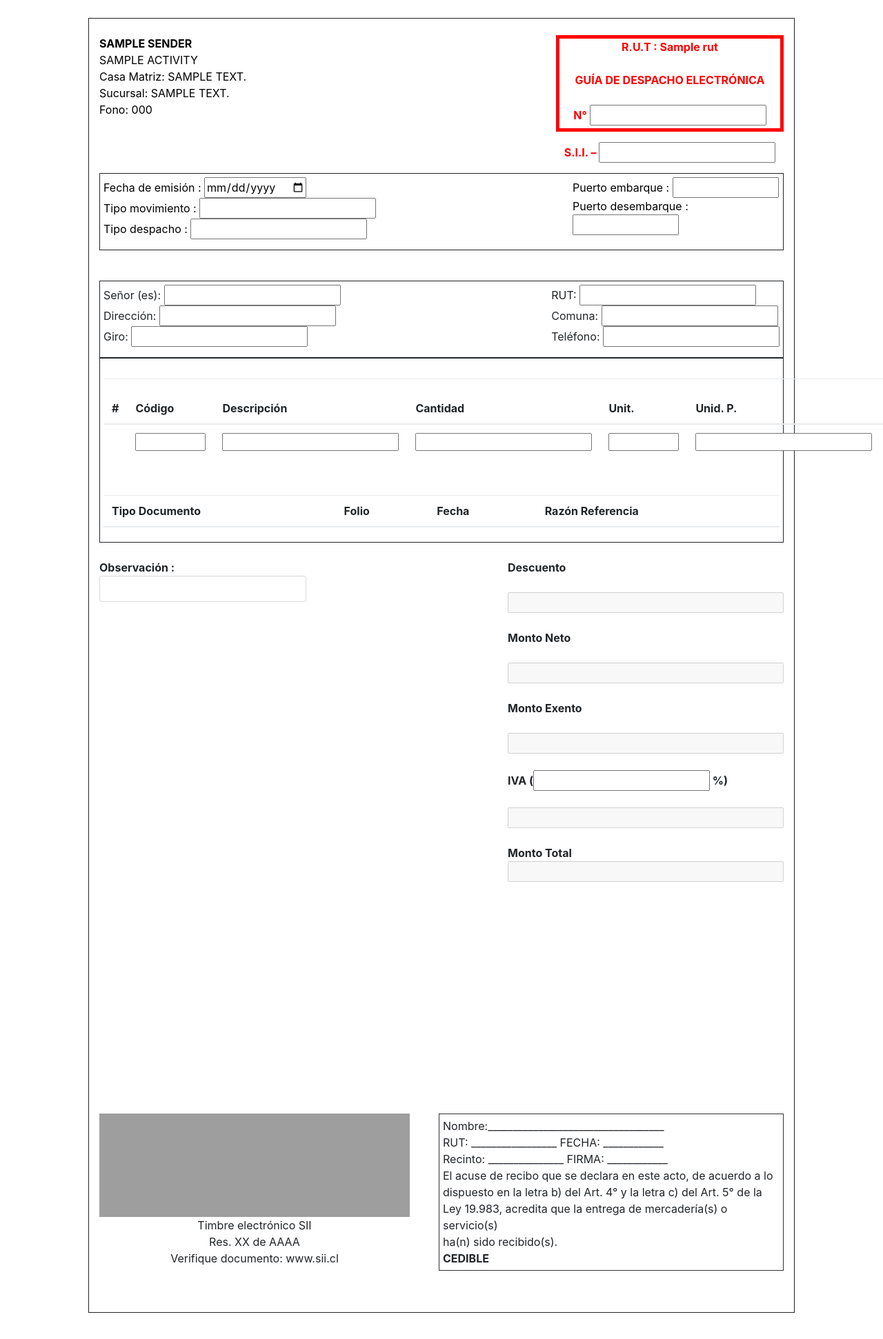
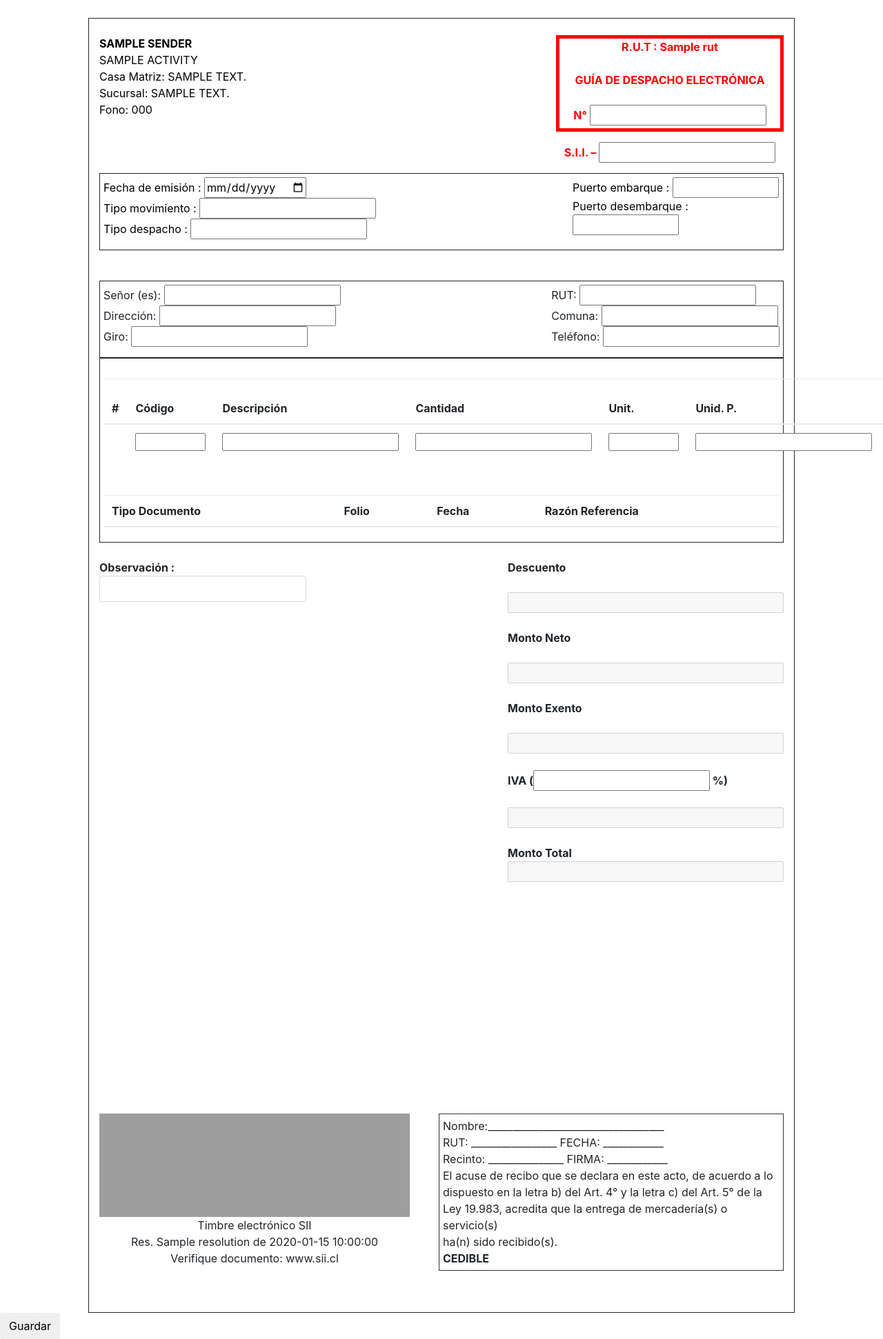
Before and after one commit to carlosveliz/sii-dte-py, a Flask app: template web/templates/sii_document_52_form.html in a window 1280 px wide; the page is wider, and only the part inside the window is pictured. Shown: that part at 69% size. Before the commit the page ends 1904 px from the top of that part, so only its background shows below. Run offline with Flask 2, Linux system fonts and the light colour scheme; the visitor is signed in with stand-in values (Sample User, id 1); the template is opened without the code that fills it: most values are stand-ins (such as "Sample title", 1, 10 or a date in 2020); lists and menus that the app fills with data are empty; some libraries are stand-ins or nearby versions; grey boxes are pictures that could not be loaded.

Commit message:
Added resolution

```diff
--- a/web/templates/sii_document_33.html
+++ b/web/templates/sii_document_33.html
@@ -233,7 +233,7 @@ p {
 			<div class="ted">
 				<img src="{{ted}}" style="height:150px; width:450px" alt="TED {{ted}}" /> <br />
 				Timbre electrónico SII <br />
-				Res. XX de AAAA <br />
+				Res. {{ parameters['Header']['Specifics']['User']['Resolution'] }} de {{ parameters['Header']['Specifics']['User']['ResolutionDate'] }} <br />
 				Verifique documento: www.sii.cl <br />
 			</div>
 			<div class="manual-registed"">
--- a/web/templates/sii_document_52_form.html
+++ b/web/templates/sii_document_52_form.html
@@ -259,7 +259,7 @@ p {
 			<div class="ted">
 				<img src="{{ted}}" style="height:150px; width:450px" alt="TED : Timbre electrónico SII" /> <br />
 				Timbre electrónico SII <br />
-				Res. XX de AAAA <br />
+				Res. {{ parameters['Header']['Specifics']['User']['Resolution'] }} de {{ parameters['Header']['Specifics']['User']['ResolutionDate'] }} <br />
 				Verifique documento: www.sii.cl <br />
 			</div>
 			<div class="manual-registed"">
@@ -276,4 +276,7 @@ p {
 		<br /><br /><br /><br /><br /><br /><br /><br /><br /><br /><br /><br />
 	</div>
 </div>
+<input type="button" class="btn btn-succes" value="Guardar" onclick="saveDocument('document');" />
+<script src="/js/document.js" />
+
 </body>
```
